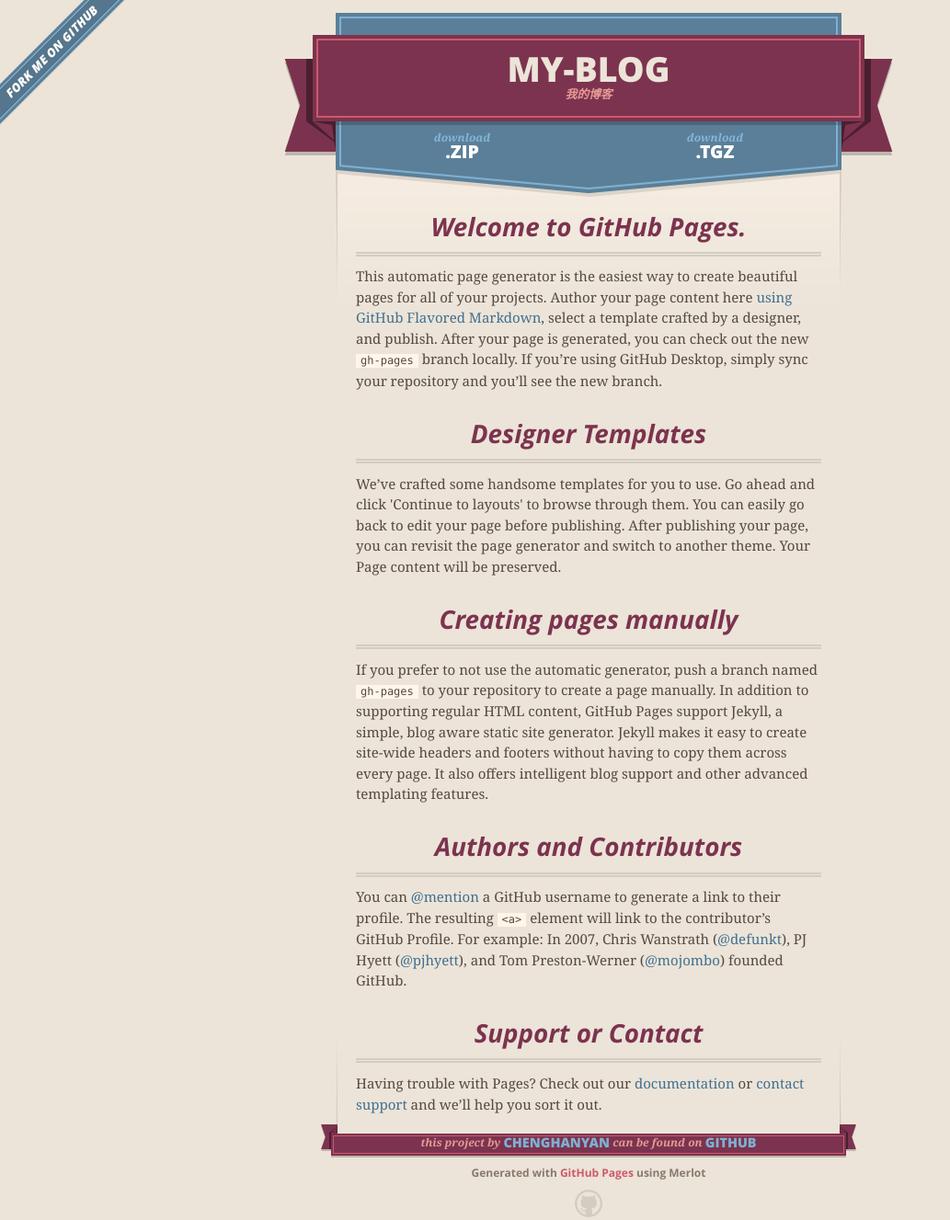
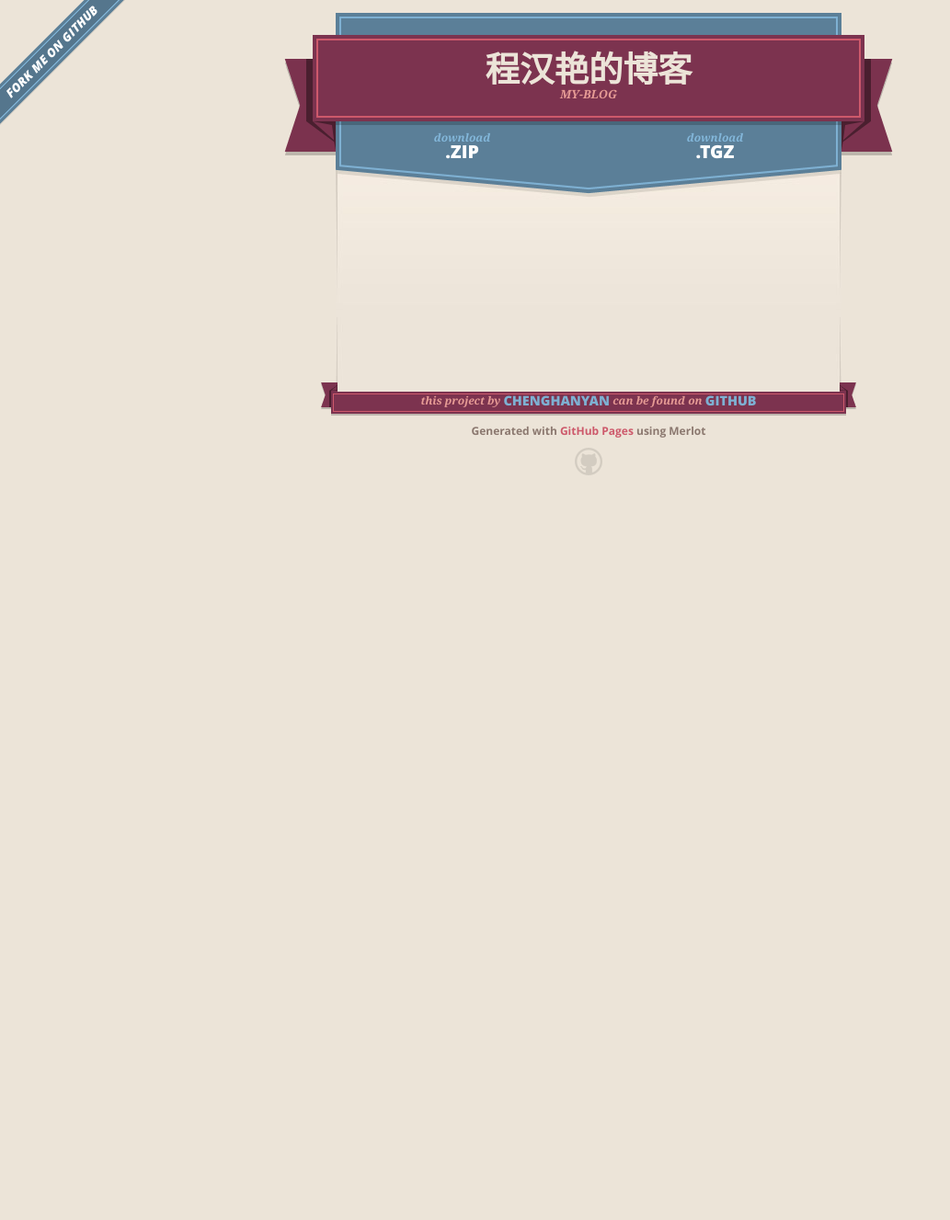
Before and after one commit to chenghanyan/My-Blog, a plain HTML site: page index.html in a window 1280 px wide. Shown: the whole page at 92% size, without its empty margins (0-1033 px from the left). After the commit the page ends 800 px from the top, so only its background shows below. Drawn offline with nearby package versions, Linux system fonts and the light colour scheme.

Commit message:
Update index.html

```diff
--- a/index.html
+++ b/index.html
@@ -27,8 +27,8 @@
       <header>
         <span class="ribbon-outer">
           <span class="ribbon-inner">
-            <h1>My-blog</h1>
-            <h2>我的博客</h2>
+            <h1>程汉艳的博客</h1>
+            <h2>MY-BLOG</h2>
           </span>
           <span class="left-tail"></span>
           <span class="right-tail"></span>
@@ -46,30 +46,7 @@
 
 
       <section id="main_content">
-        <h3>
-<a id="welcome-to-github-pages" class="anchor" href="#welcome-to-github-pages" aria-hidden="true"><span aria-hidden="true" class="octicon octicon-link"></span></a>Welcome to GitHub Pages.</h3>
 
-<p>This automatic page generator is the easiest way to create beautiful pages for all of your projects. Author your page content here <a href="https://guides.github.com/features/mastering-markdown/">using GitHub Flavored Markdown</a>, select a template crafted by a designer, and publish. After your page is generated, you can check out the new <code>gh-pages</code> branch locally. If you’re using GitHub Desktop, simply sync your repository and you’ll see the new branch.</p>
-
-<h3>
-<a id="designer-templates" class="anchor" href="#designer-templates" aria-hidden="true"><span aria-hidden="true" class="octicon octicon-link"></span></a>Designer Templates</h3>
-
-<p>We’ve crafted some handsome templates for you to use. Go ahead and click 'Continue to layouts' to browse through them. You can easily go back to edit your page before publishing. After publishing your page, you can revisit the page generator and switch to another theme. Your Page content will be preserved.</p>
-
-<h3>
-<a id="creating-pages-manually" class="anchor" href="#creating-pages-manually" aria-hidden="true"><span aria-hidden="true" class="octicon octicon-link"></span></a>Creating pages manually</h3>
-
-<p>If you prefer to not use the automatic generator, push a branch named <code>gh-pages</code> to your repository to create a page manually. In addition to supporting regular HTML content, GitHub Pages support Jekyll, a simple, blog aware static site generator. Jekyll makes it easy to create site-wide headers and footers without having to copy them across every page. It also offers intelligent blog support and other advanced templating features.</p>
-
-<h3>
-<a id="authors-and-contributors" class="anchor" href="#authors-and-contributors" aria-hidden="true"><span aria-hidden="true" class="octicon octicon-link"></span></a>Authors and Contributors</h3>
-
-<p>You can <a href="https://help.github.com/articles/basic-writing-and-formatting-syntax/#mentioning-users-and-teams" class="user-mention">@mention</a> a GitHub username to generate a link to their profile. The resulting <code>&lt;a&gt;</code> element will link to the contributor’s GitHub Profile. For example: In 2007, Chris Wanstrath (<a href="https://github.com/defunkt" class="user-mention">@defunkt</a>), PJ Hyett (<a href="https://github.com/pjhyett" class="user-mention">@pjhyett</a>), and Tom Preston-Werner (<a href="https://github.com/mojombo" class="user-mention">@mojombo</a>) founded GitHub.</p>
-
-<h3>
-<a id="support-or-contact" class="anchor" href="#support-or-contact" aria-hidden="true"><span aria-hidden="true" class="octicon octicon-link"></span></a>Support or Contact</h3>
-
-<p>Having trouble with Pages? Check out our <a href="https://help.github.com/pages">documentation</a> or <a href="https://github.com/contact">contact support</a> and we’ll help you sort it out.</p>
       </section>
 
       <footer>
```
